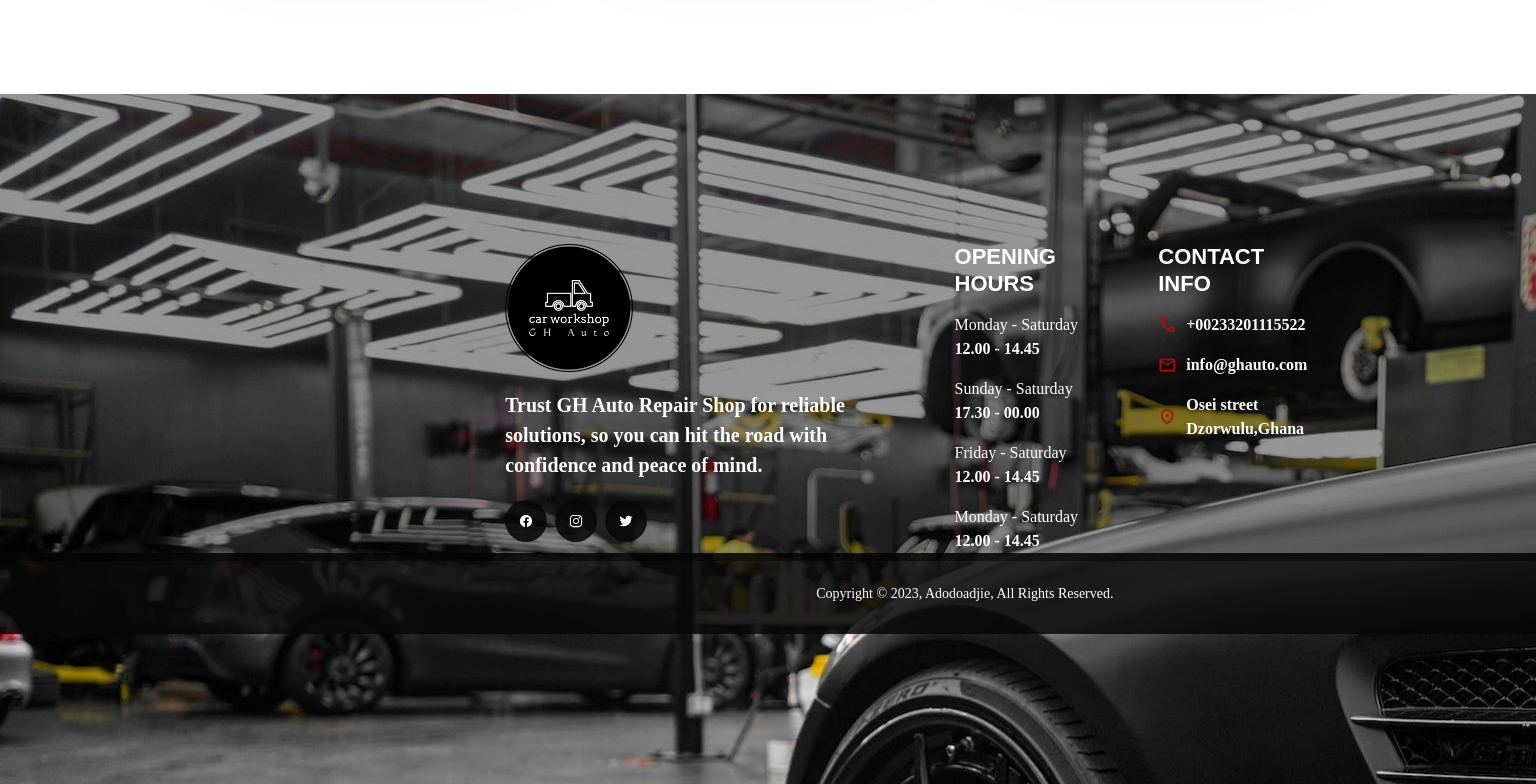
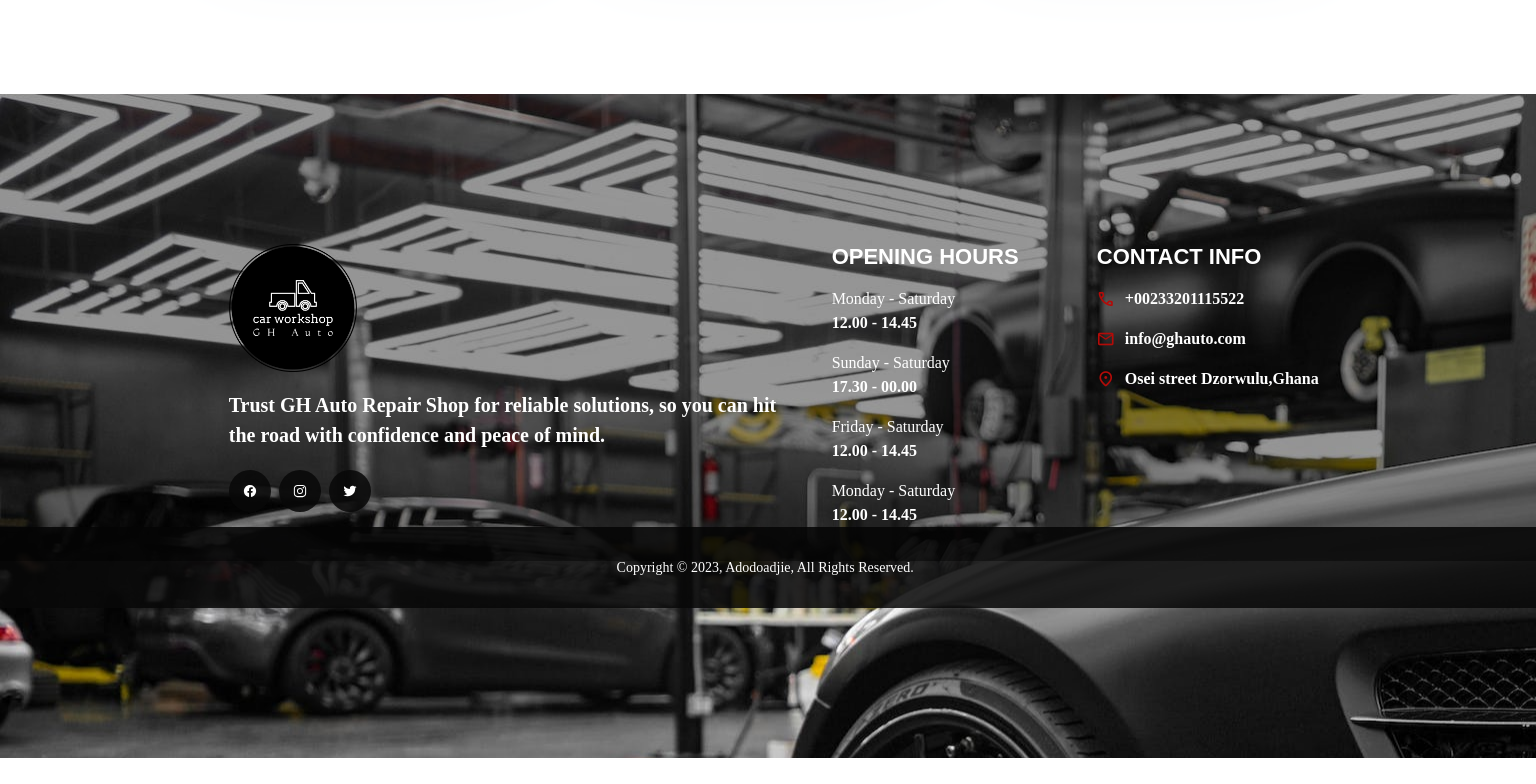
Before and after one commit to Ados1/GH-AUTO, a plain HTML site: page index.html in a window 1536 px wide. Shown: the part 4366-5150 px from the top of the page. After the commit the page ends 5124 px from the top, so only its background shows below. Drawn offline with nearby package versions, Linux system fonts and the light colour scheme.

Commit message:
Edited padding-inline-start

```diff
--- a/assets/css/style.css
+++ b/assets/css/style.css
@@ -1241,6 +1241,6 @@ header .logo {
   /* footer */
 
   .footer-top .container {
-    padding-inline-start: 20%;
+    padding-inline-start: 2%;
   }
 }
```
